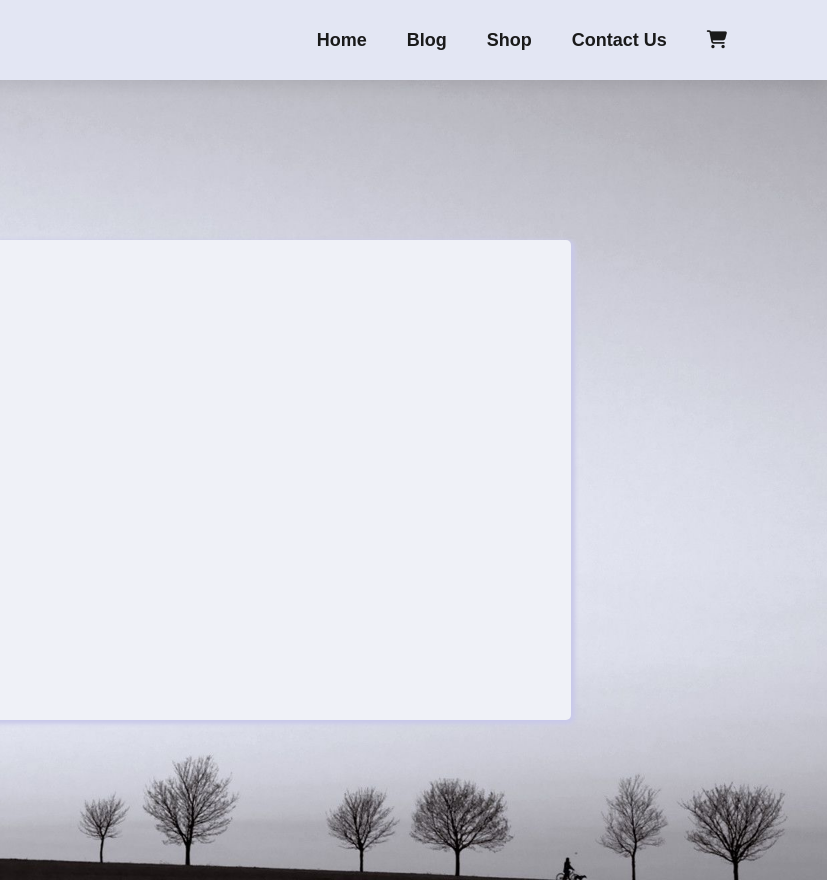
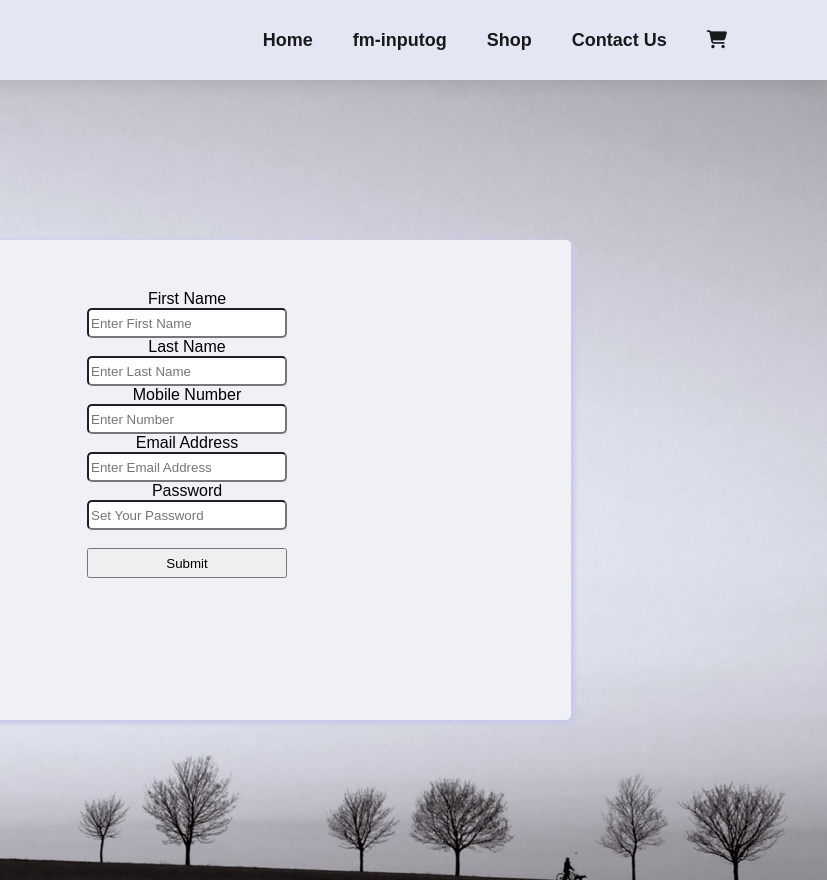
Before and after one commit to 17110608/E-Commerce-Site, a plain HTML site: page register/index.html in a window 1280 px wide. Shown: the full height of the page, 453-1280 px from the left. Drawn offline with Linux system fonts and the light colour scheme; a web font is replaced by a local one.

Commit message:
form input fields updated

```diff
--- a/css/style.css
+++ b/css/style.css
@@ -211,7 +211,9 @@ p {
 
 .register-form {
     margin: auto;
+    padding: 10px;
     width: 60%;
+    position: relative;
     background-color: #eff1f7;
     height: 60vh;
     border-radius: 5px;
@@ -220,6 +222,27 @@ p {
 
 .bg-c {
     background-image: url("../img/nature.jpg");
+}
+
+.fm-input {
+    display: block;
+    margin: auto;
+    height: 30px;
+    width: 200px;
+    border-radius: 5px;
+}
+
+.button {
+    height: 30px;
+    width: 200px;
+}
+
+.tp-100px {
+    padding-top: 100px;
+}
+
+.tp-50px {
+    padding-top: 50px;
 }
 
 @keyframes loading {
--- a/register/index.html
+++ b/register/index.html
@@ -3,7 +3,7 @@
 
 <head>
     <meta charset="UTF-8">
-    <meta http-equiv="X-UA-Compatible" content="IE=edge">
+    <meta http-equiv="X-UA-Compatifm-inpute" content="IE=edge">
     <meta name="viewport" content="width=device-width, initial-scale=1.0">
     <title>Cara Register</title>
 
@@ -20,7 +20,7 @@
             <ul id="navbar" class="navbar">
                 <li id="cancel"><i class="fa-solid fa-solid fa-xmark fa-2x"></i></li>
                 <li><a href="../index.html">Home</a></li>
-                <li><a href="../blog">Blog</a></li>
+                <li><a href="../fm-inputog">fm-inputog</a></li>
                 <li><a href="../products">Shop</a></li>
                 <li><a href="../contact">Contact Us</a></li>
 
@@ -36,9 +36,20 @@
         </div>
     </section>
 
-    <div id="hero" class="bg-c">
-        <form  class="register-form" name="register" id="register" method="get" action="process.html">
-
+    <div id="hero" class="bg-c center">
+        <form  class="register-form tp-50px" name="register" id="register" method="post" action="process.html">
+            <label for="fname" id="fname-l" class="label">First Name</label>
+            <input type="text" class="fm-input" name="fname" placeholder="Enter First Name" required>
+            <label for="lname" id="lname-l" class="label">Last Name</label>
+            <input type="text" class="fm-input" name="lname" placeholder="Enter Last Name">
+            <label for="mob" id="mob-l" class="label">Mobile Number</label>
+            <input type="number" class="fm-input" name="mob" placeholder="Enter Number" required>
+            <label for="email" id="email-l" class="label">Email Address</label>
+            <input type="email" class="fm-input" name="email" placeholder="Enter Email Address">
+            <label for="pwd" id="pwd-l" class="label">Password</label>
+            <input type="password" class="fm-input" name="pwd" placeholder="Set Your Password" required>
+            <br>
+            <input type="submit" class="js-center button" name="submit" value="Submit">
         </form>
     </div>
 
```
Also changed, not shown: login/index.html (+8 -3 lines).
